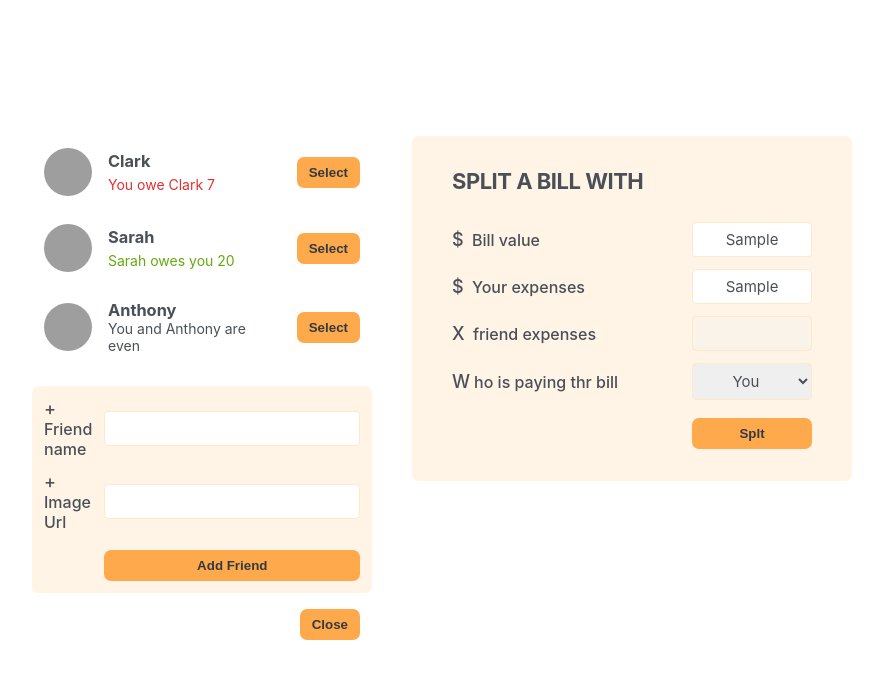
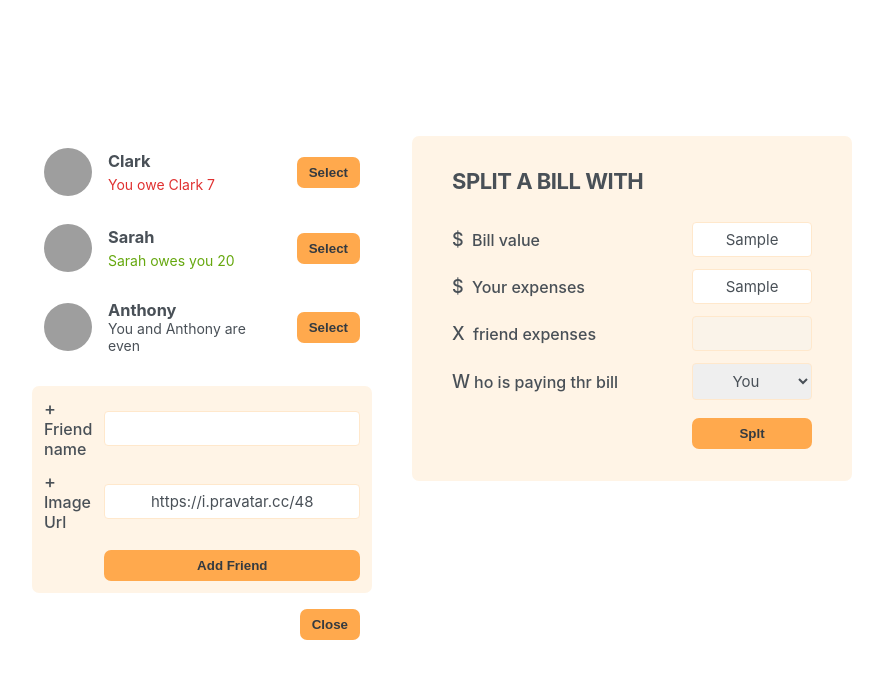
Before and after one commit to Huertz/eat-n-split, a React (Vite) app: page / in a window 1280 px wide. Both pictures are taken after typing "Sample", "Sample" into the empty fields and a click on the button "Add Friend". Shown: the top 678 px of the page, without its empty margins (198-1081 px from the left). Built offline with nearby package versions, Linux system fonts and the light colour scheme; grey boxes are pictures that could not be loaded.

Commit message:
added friends to list

```diff
--- a/src/App.jsx
+++ b/src/App.jsx
@@ -38,15 +38,22 @@
 
 export default function App() {
   const [showAddFriend, setShowAddFriend] = useState(false);
+  const [friends, setFriend] = useState(initialFriends);
 
   function handleShowAddFriend() {
     setShowAddFriend((show) => !show);
   }
+
+  function handleAddFriend(friend) {
+    setFriend((friends) => [...friends, friend]);
+    setShowAddFriend(false);
+  }
+
   return (
     <div className='app'>
       <div className='sidebar'>
-        <FriendsList />
-        {showAddFriend && <FormAddFriend />}
+        <FriendsList friends={friends} />
+        {showAddFriend && <FormAddFriend onAddFriend={handleAddFriend} />}
         <Button onClick={handleShowAddFriend}>
           {showAddFriend ? 'Close' : 'Add Friend'}
         </Button>
@@ -56,8 +63,7 @@
   );
 }
 
-function FriendsList() {
-  const friends = initialFriends;
+function FriendsList({ friends }) {
   return (
     <ul>
       {friends.map((friend) => (
@@ -96,14 +102,44 @@
   );
 }
 
-function FormAddFriend() {
+function FormAddFriend({ onAddFriend }) {
+  const [name, setName] = useState('');
+  const [image, setImage] = useState('https://i.pravatar.cc/48');
+
+  function handleSubmit(e) {
+    e.preventDefault();
+    // safety
+    if (!name || !image) return;
+
+    const id = crypto.randomUUID();
+    const newFriend = {
+      name,
+      image: `${image}?=${id}`,
+      balance: 0,
+    };
+    onAddFriend(newFriend);
+    setName('');
+    setImage('https://i.pravatar.cc/48');
+  }
+
   return (
-    <form className='form-add-friend'>
+    <form
+      className='form-add-friend'
+      onSubmit={handleSubmit}
+    >
       <label>+ Friend name</label>
-      <input type='text' />
+      <input
+        type='text'
+        value={name}
+        onChange={(e) => setName(e.target.value)}
+      />
 
       <label>+ Image Url</label>
-      <input type='text' />
+      <input
+        type='text'
+        value={image}
+        onChange={(e) => setImage(e.target.value)}
+      />
       <Button>Add Friend</Button>
     </form>
   );
```
